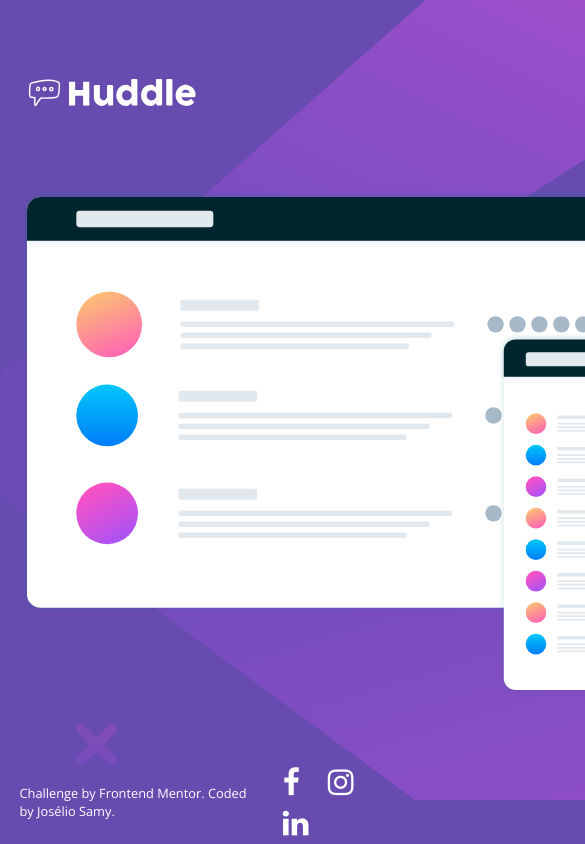
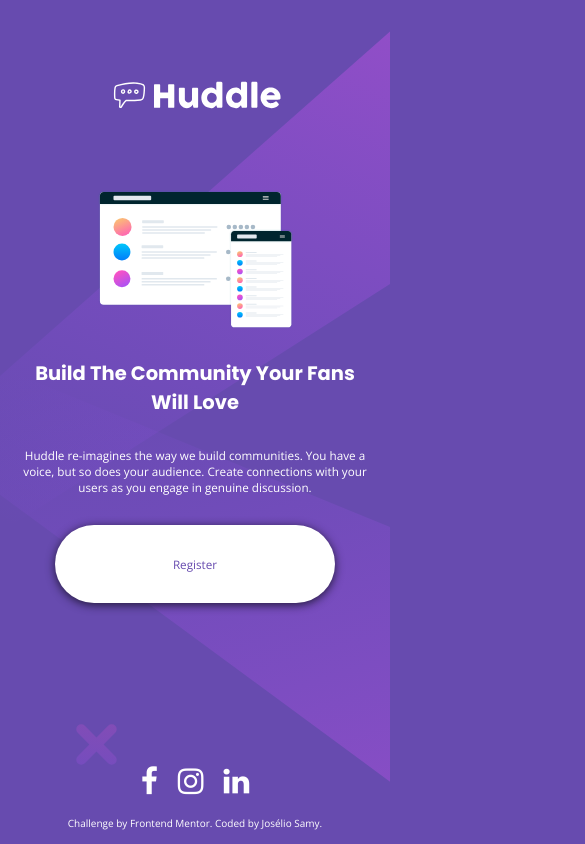
Before and after one commit to joseliosamy/challenge-huddle, a plain HTML site: page index.html in a window 390 px wide. Shown: the top 844 px of the page, 585 px wide, since content can reach past the window. Drawn offline with nearby package versions, Linux system fonts and the light colour scheme.

Commit message:
Added Responsive multi-screen

```diff
--- a/home.css
+++ b/home.css
@@ -22,6 +22,7 @@ body{
 #page-home{
     width: 90%;
     height: 90%;
+    max-height: 800px;
     margin: 0 auto;
 }
 header{
@@ -47,6 +48,7 @@ header a img{
 #content .grid-item1{
     grid-area: image;
 }
+
 #content .grid-item2{
     grid-area: title;
     margin-left: 10%;
@@ -82,10 +84,13 @@ header a img{
     margin-top: 30px;
     font-size: 1.2rem;
 }
-footer{
+#footer{
     width: 90%;
     height: 10%;
     margin: 0 auto;
+}
+footer{
+    height: 100%;
     display: flex;
     justify-content: space-between;
     align-items: center;
@@ -99,6 +104,7 @@ footer #socials a{
 }
 footer #socials a:hover{
     color: hsl(300, 69%, 71%);
+    text-shadow: 0 2px 10px #22193a;
 }
 footer p.attribution{
     font-family: 'Open Sans', sans-serif;
@@ -112,3 +118,106 @@ footer p.attribution a{
 footer p.attribution a:hover{
     color: #d1d1d1;
 }
+
+@media(min-width: 1400px){
+    #content{
+        max-width: 1300px;
+    }
+    footer{
+        max-width: 1300px;
+    }
+}
+@media(max-width: 1100px){
+    #content .grid-item1{
+        display: flex;
+        align-items: center;
+        margin-bottom: 100px;
+    }
+    #content .grid-item1 img{
+        width: max(100%, 300px);
+    }
+    #content .grid-item3 p,
+    #content .grid-item3 a{
+        font-size: max(1rem, 10px);
+    }
+}
+@media(max-width: 900px){
+    #content .grid-item1{
+        display: flex;
+        align-items: center;
+    }
+    #content .grid-item3 h1{
+        width: max(100%, 400px);
+    }
+    #content .grid-item3 p,
+    #content .grid-item3 a{
+        font-size: max(2.2vw, 12px);
+    }
+}
+@media(max-width: 660px){
+    #content{
+        display: flex;
+        flex-direction: column;
+        align-items: center;
+    }
+    #content .grid-item1{
+        margin: 0 0 30px 0;
+    }
+    #content .grid-item1 img{
+        width: 50vw;
+    }
+    #content .grid-item2,
+    #content .grid-item3{
+        margin: 0;
+    }
+    #content .grid-item2 h1{
+        font-size: 5vw;
+        text-align: center;
+    }
+    #content .grid-item3{
+        display: flex;
+        align-items: center;
+    }
+    #content .grid-item3 p{
+        font-size: 3vw;
+        text-align: center;
+    }
+    #content .grid-item3 a{
+        width: 80%;
+        height: min(20vw, 85px);
+        font-size: 3vw;
+        border-radius: 40px;
+        margin-top: 30px;
+    }
+    header a {
+        width: 100%;
+        display: flex;
+        align-items: center;
+        justify-content: center;
+    }
+    footer {
+        display: grid;
+        justify-content: center;
+        grid-template-rows: 1fr 1fr;
+        grid-template-areas: "soci" "atri";
+    }
+    footer p.attribution{
+        grid-area: atri;
+        text-align: center;
+        font-size: min(5vw, 10px);
+    }
+    footer #socials{
+        grid-area: soci;
+        display: flex;
+        justify-content: center;
+        align-items: center;
+    }
+    footer #socials a{
+        margin: 0 10px;
+    }
+}
+@media(max-width: 320px){
+    body{
+        background-image: url(/images/bg-mobile.svg);
+    }
+}
--- a/index.html
+++ b/index.html
@@ -46,7 +46,7 @@
   </div>
 
 
-
+<div id="footer">
   <footer>
     <p class="attribution">
 
@@ -66,5 +66,7 @@
         </a>
     </div>
   </footer>
+</div>
+
 </body>
 </html>
```
